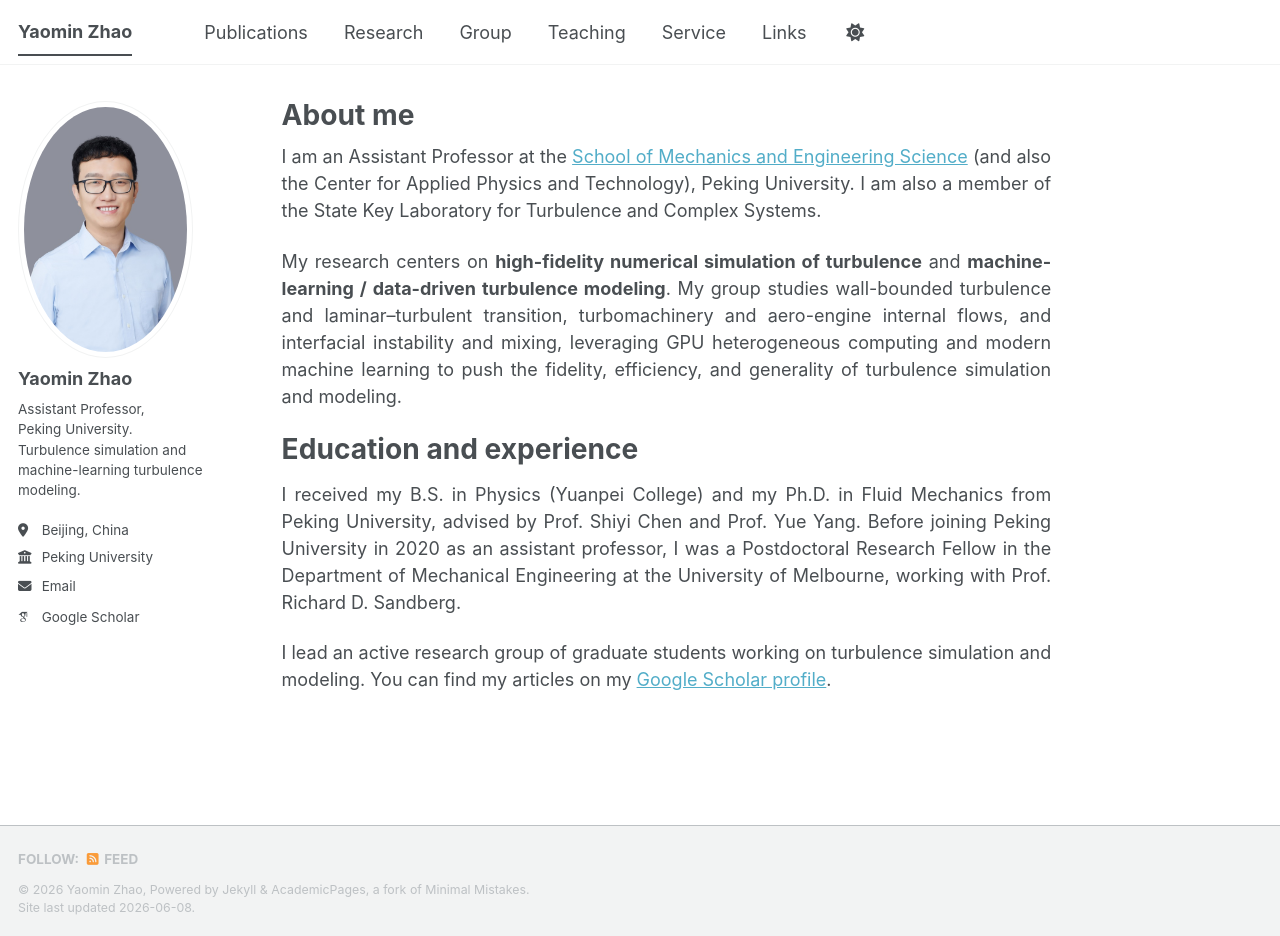
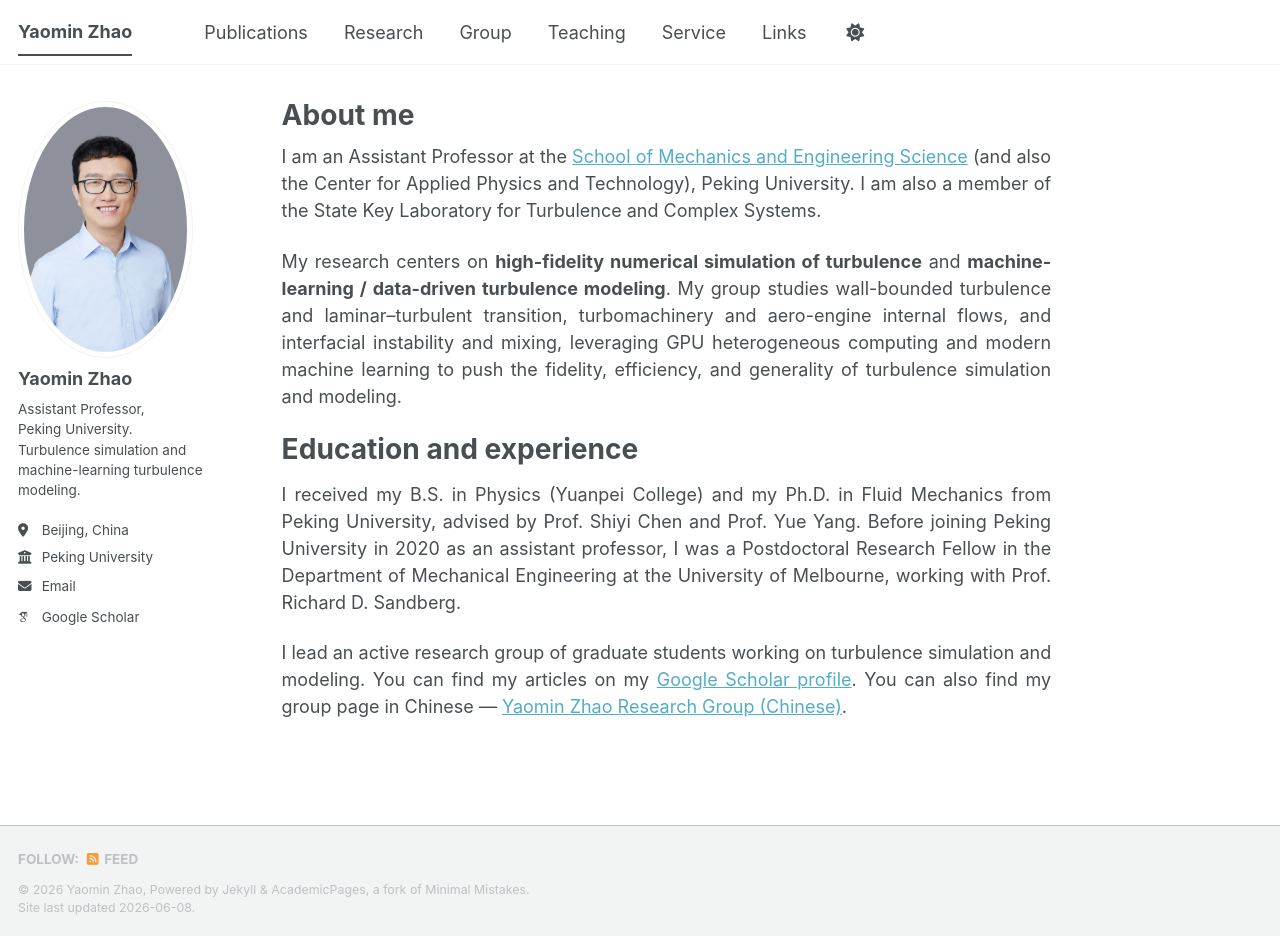
Before and after one commit to YMGroup-PKU/YMGroup-PKU.github.io, a Jekyll site: the page built from _pages/about.md, in a window 1280 px wide and 936 px high. Built offline with Jekyll 4.4.1, drawn with Linux system fonts in a browser that asks for light colours; some web fonts are replaced; a script bundle is joined from its source files by our own code; library files that are not in the unit come from our copies.

Commit message:
Add Chinese group page link to About page

```diff
--- a/_pages/about.md
+++ b/_pages/about.md
@@ -19,4 +19,4 @@ Education and experience
 ======
 I received my B.S. in Physics (Yuanpei College) and my Ph.D. in Fluid Mechanics from Peking University, advised by Prof. Shiyi Chen and Prof. Yue Yang. Before joining Peking University in 2020 as an assistant professor, I was a Postdoctoral Research Fellow in the Department of Mechanical Engineering at the University of Melbourne, working with Prof. Richard D. Sandberg.
 
-I lead an active research group of graduate students working on turbulence simulation and modeling. You can find my articles on my [Google Scholar profile](https://scholar.google.com/citations?user=XS5AREoAAAAJ&hl=en).
+I lead an active research group of graduate students working on turbulence simulation and modeling. You can find my articles on my [Google Scholar profile](https://scholar.google.com/citations?user=XS5AREoAAAAJ&hl=en). You can also find my group page in Chinese — [Yaomin Zhao Research Group (Chinese)](http://www2.coe.pku.edu.cn/subpaget.asp?id=703).
```
